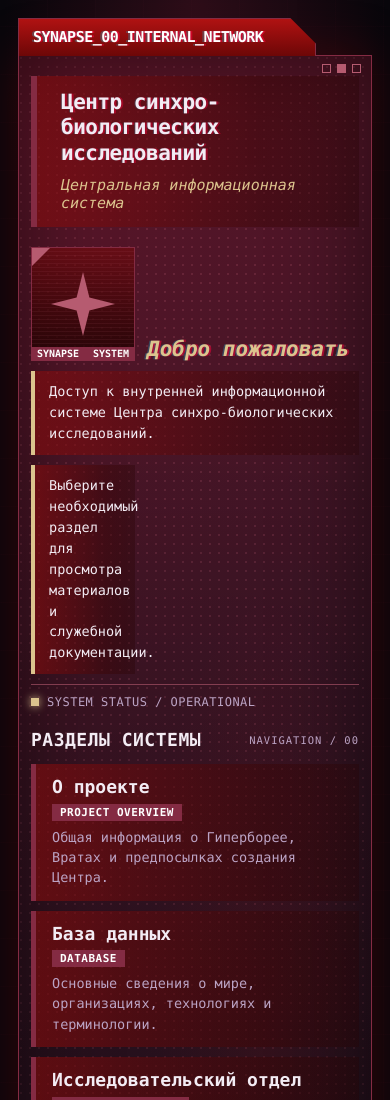
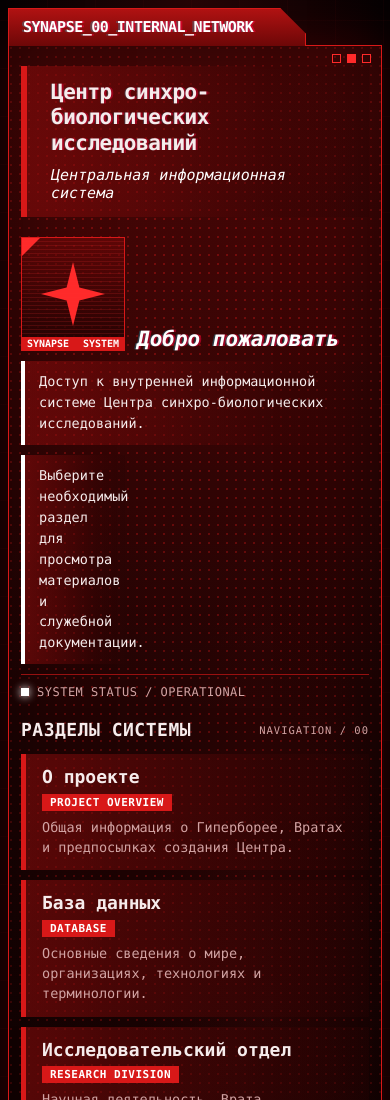
Before and after one commit to NRAcademy/synapse-hyperborea, a plain HTML site: page index.html in a window 390 px wide. Shown: the top 1100 px of the page. Drawn offline with Linux system fonts and the light colour scheme.

Commit message:
Update index.html

```diff
--- a/index.html
+++ b/index.html
@@ -7,24 +7,21 @@
   <title>SYNAPSE — Центральная информационная система</title>
   <style>
     :root {
-  --bg: #08060b;
-  --red-deep: #191125;
-  --red-dark: #321322;
-  --red: #5f1529;
-  --red-bright: #842b43;
-  --red-hot: #b65b70;
-  --yellow: #dcc48e;
-  --text: #f3ecf4;
-  --muted: #bba3c4;
-  --line: rgba(182, 91, 112, .6);
-  --line-soft: rgba(182, 91, 112, .3);
+      --bg: #050102;
+      --red-deep: #1a0202;
+      --red-dark: #4a0606;
+      --red: #8f0c0c;
+      --red-bright: #d81818;
+      --red-hot: #ff2a2a;
+      --yellow: #ffffff;
+      --text: #f6ecec;
+      --muted: #d1a3a3;
+      --line: rgba(216, 24, 24, .65);
+      --line-soft: rgba(216, 24, 24, .32);
       --mono: "Consolas", "Lucida Console", "Courier New", ui-monospace, monospace;
-  --scan: repeating-linear-gradient(
-    0deg,
-    rgba(182, 91, 112, .10) 0 1px,
-    transparent 1px 4px
-  );
+      --scan: repeating-linear-gradient(0deg, rgba(255, 50, 50, .16) 0 1px, transparent 1px 4px);
     }
+
     * { box-sizing: border-box; }
     html { -webkit-text-size-adjust: 100%; }
     body {
@@ -34,22 +31,11 @@
       color: var(--text);
       font-family: var(--mono);
       background:
-  radial-gradient(
-    ellipse 70% 50% at 50% 0%,
-    rgba(95, 21, 41, .42),
-    transparent 70%
-  ),
-  repeating-linear-gradient(
-    0deg,
-    transparent 0 47px,
-    rgba(95, 21, 41, .08) 48px
-  ),
-  repeating-linear-gradient(
-    90deg,
-    transparent 0 47px,
-    rgba(95, 21, 41, .08) 48px
-  ),
+        radial-gradient(ellipse 70% 50% at 50% 0%, rgba(143, 12, 12, .22), transparent 70%),
+        repeating-linear-gradient(0deg, transparent 0 47px, rgba(216,24,24,.07) 48px),
+        repeating-linear-gradient(90deg, transparent 0 47px, rgba(216,24,24,.07) 48px),
         var(--bg);
+    }
 
     .wrap { width: min(100%, 1040px); margin: 0 auto; }
 
@@ -81,19 +67,8 @@ background:
       overflow: hidden;
       border: 1px solid var(--red-bright);
       background:
-  radial-gradient(
-    circle at 2px 2px,
-    rgba(182, 91, 112, .22) 1px,
-    transparent 1.5px
-  ) 0 0 / 9px 9px,
-  linear-gradient(
-    145deg,
-    #5f1529 0%,
-    #421526 32%,
-    #291525 65%,
-    #191125 100%
-  );
-
+        radial-gradient(circle at 2px 2px, rgba(216,24,24,.35) 1px, transparent 1.5px) 0 0 / 9px 9px,
+        linear-gradient(180deg, #4a0606 0%, #260303 38%, #0c0202 100%);
       background-size: 9px 9px, auto;
       background-repeat: repeat, no-repeat;
       box-shadow: 0 0 50px rgba(160, 0, 0, .28), inset 0 0 90px rgba(0,0,0,.55);
@@ -277,15 +252,7 @@ background-repeat: repeat, no-repeat;
       text-shadow: 2px 0 rgba(255,0,60,.5), -1.5px 0 rgba(0,220,255,.25);
       transition: color .2s;
     }
-  .terminal .block {
-  width: 100%;
-  min-width: 0;
-  border-left-color: var(--hc);
-  font-size: 15px;
-  line-height: 1.55;
-  text-align: left;
-  justify-self: stretch;
-}
+    .terminal .block { border-left-color: var(--hc); font-size: 15px; line-height: 1.55; }
     .terminal .status {
       padding-top: 10px;
       border-top: 1px solid var(--line);
@@ -338,11 +305,6 @@ background-repeat: repeat, no-repeat;
       .terminal .card { grid-row: 1; grid-column: 1; }
       .terminal h3 { grid-column: 2; grid-row: 1; }
       .terminal .block:first-of-type { grid-column: 1 / -1; }
-      .terminal .block {
-  width: 100%;
-  justify-self: stretch;
-  text-align: left;
-}
 
       .section-head h2 { font-size: 18px; }
       .section-head span { font-size: 10.5px; }
```
Lines whose indentation alone changed are shown as unchanged.
